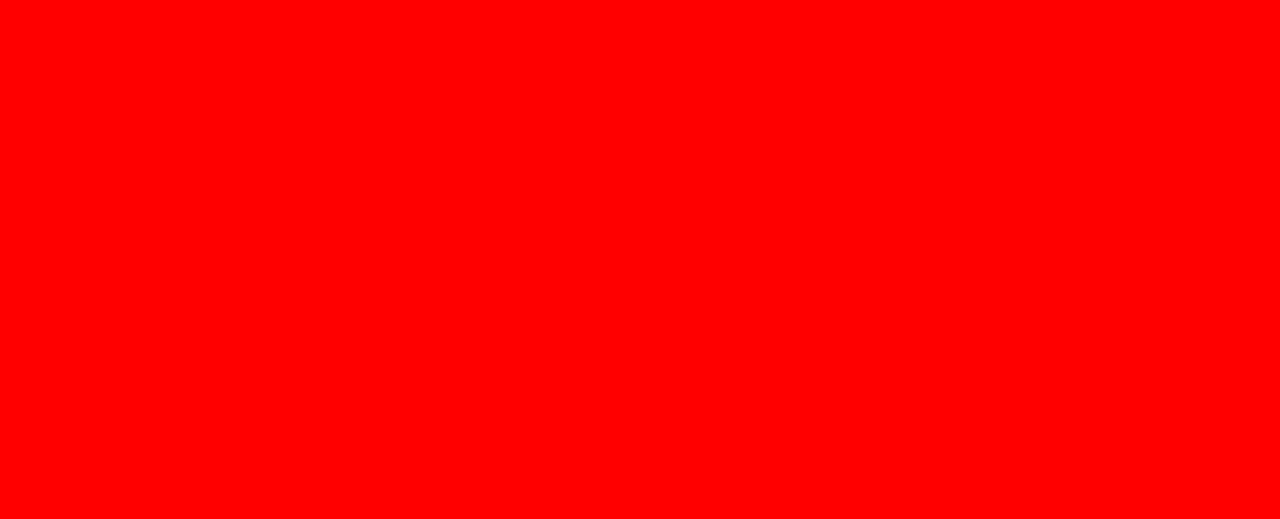
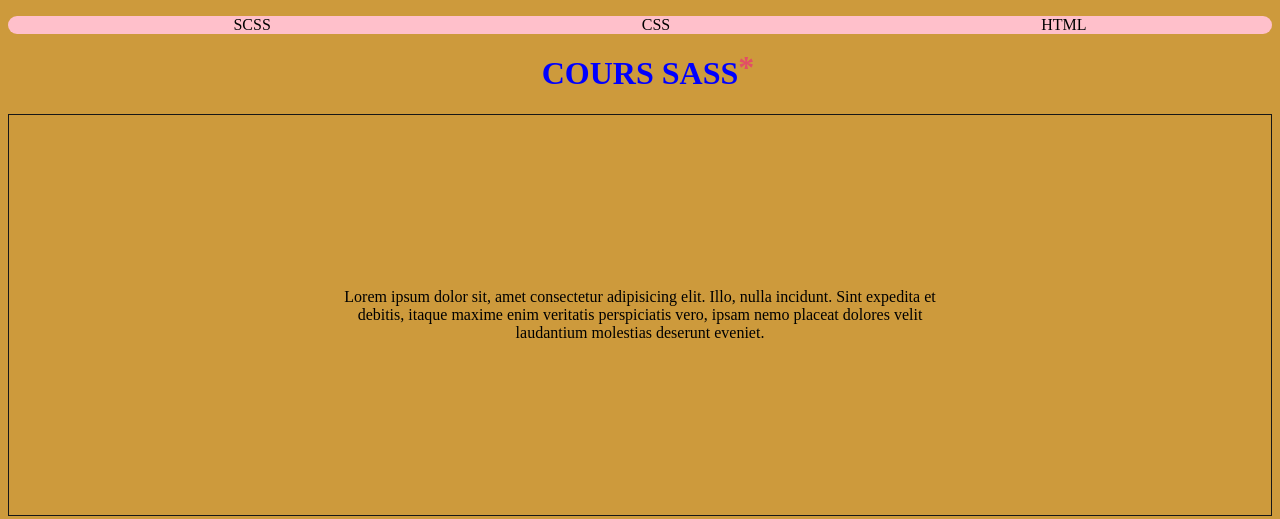
Before and after one commit to DexJr/SASS, a plain HTML site: page index.html in a window 1280 px wide. Drawn offline with Linux system fonts and the light colour scheme.

Commit message:
Petit rappel sur SASS

```diff
--- a/index.html
+++ b/index.html
@@ -6,5 +6,26 @@
     <title>SASS</title>
     <link rel="stylesheet" href="./styles/index.css" />
   </head>
-  <body></body>
+  <body>
+    <nav>
+      <ul>
+        <li>SCSS</li>
+        <li>CSS</li>
+        <li>HTML</li>
+      </ul>
+    </nav>
+
+    <header>
+      <h1>COURS SASS</h1>
+    </header>
+
+    <section>
+      <p>
+        Lorem ipsum dolor sit, amet consectetur adipisicing elit. Illo, nulla
+        incidunt. Sint expedita et debitis, itaque maxime enim veritatis
+        perspiciatis vero, ipsam nemo placeat dolores velit laudantium molestias
+        deserunt eveniet.
+      </p>
+    </section>
+  </body>
 </html>
--- /dev/null
+++ b/styles/_settings.scss
@@ -0,0 +1,17 @@
+//Variables
+$color1: rgb(227, 77, 102);
+$color2: rgb(205, 154, 60);
+$color3:cyan;
+$white: rgb(241, 241, 241);
+$black: rgb(23, 23, 23);
+
+//Mixins
+@mixin centerChild{
+  display: flex;
+  justify-content: center;
+  align-items: center;
+}
+
+body{
+  background-color: $color2;
+}
--- /dev/null
+++ b/styles/components/_buttons.scss
@@ -0,0 +1,3 @@
+.button{
+  color: $color2;
+}
--- a/styles/index.scss
+++ b/styles/index.scss
@@ -1,7 +1,11 @@
-body{
-  background: red;
+// Index.scss rassemble tous les fichiers SASS
 
-  &:hover{
-    background: green;
-  }
-}
+// settings.scss doit être mis en premier pour que SASS connaisse les variables
+@import "./settings";
+@import "./layout/footer";
+@import "./layout/header";
+@import "./layout/navbar";
+@import "./layout/section";
+@import "./components/buttons";
+@import "./pages/about";
+@import "./pages/home";
--- /dev/null
+++ b/styles/layout/_header.scss
@@ -0,0 +1,17 @@
+header{
+  h1{
+    color: blue;
+    text-align: center;
+
+    &::after{
+      content: "*";
+      position: absolute;
+      transform: translateY(-6px);
+      color: $color1;
+      transition: 0.2s;
+    }
+    &:hover::after{
+      color: green;
+    }
+  }
+}
--- /dev/null
+++ b/styles/layout/_navbar.scss
@@ -0,0 +1,14 @@
+nav {
+  background: pink;
+  border-radius: 20px;
+
+  ul {
+    display: flex;
+    justify-content: space-around;
+    align-items: center;
+
+    li {
+      list-style: none;
+    }
+  }
+}
--- /dev/null
+++ b/styles/layout/_section.scss
@@ -0,0 +1,11 @@
+section{
+  height: 400px;
+  border: 1px solid $black;
+  @include centerChild;
+
+  p{
+    width: 50%;
+    text-align: center;
+
+  }
+}
```
Also changed, not shown: styles/index.css, styles/layout/_footer.scss (added), styles/pages/_about.scss (added), styles/pages/_home.scss (added), 1 other file.
